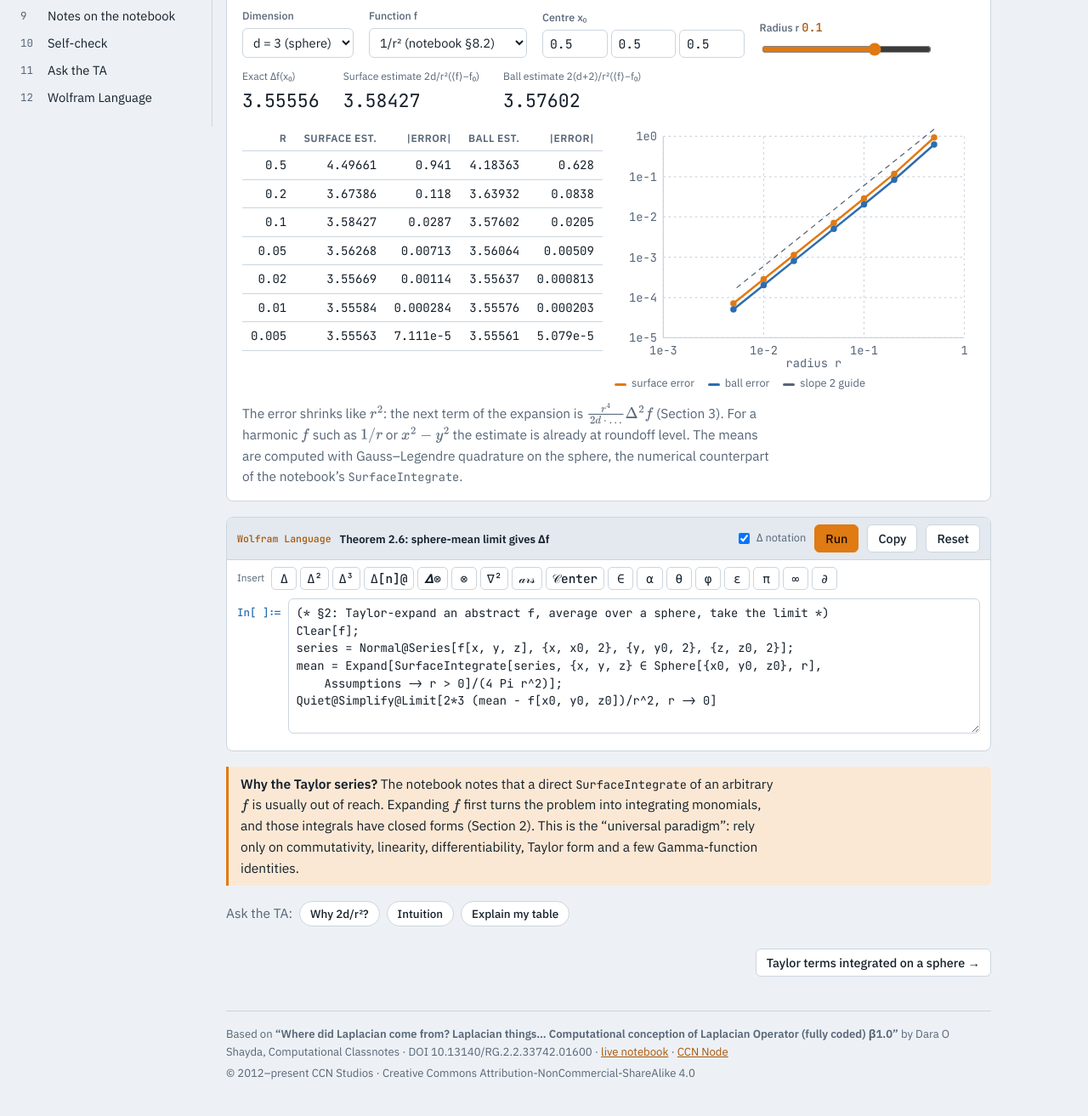
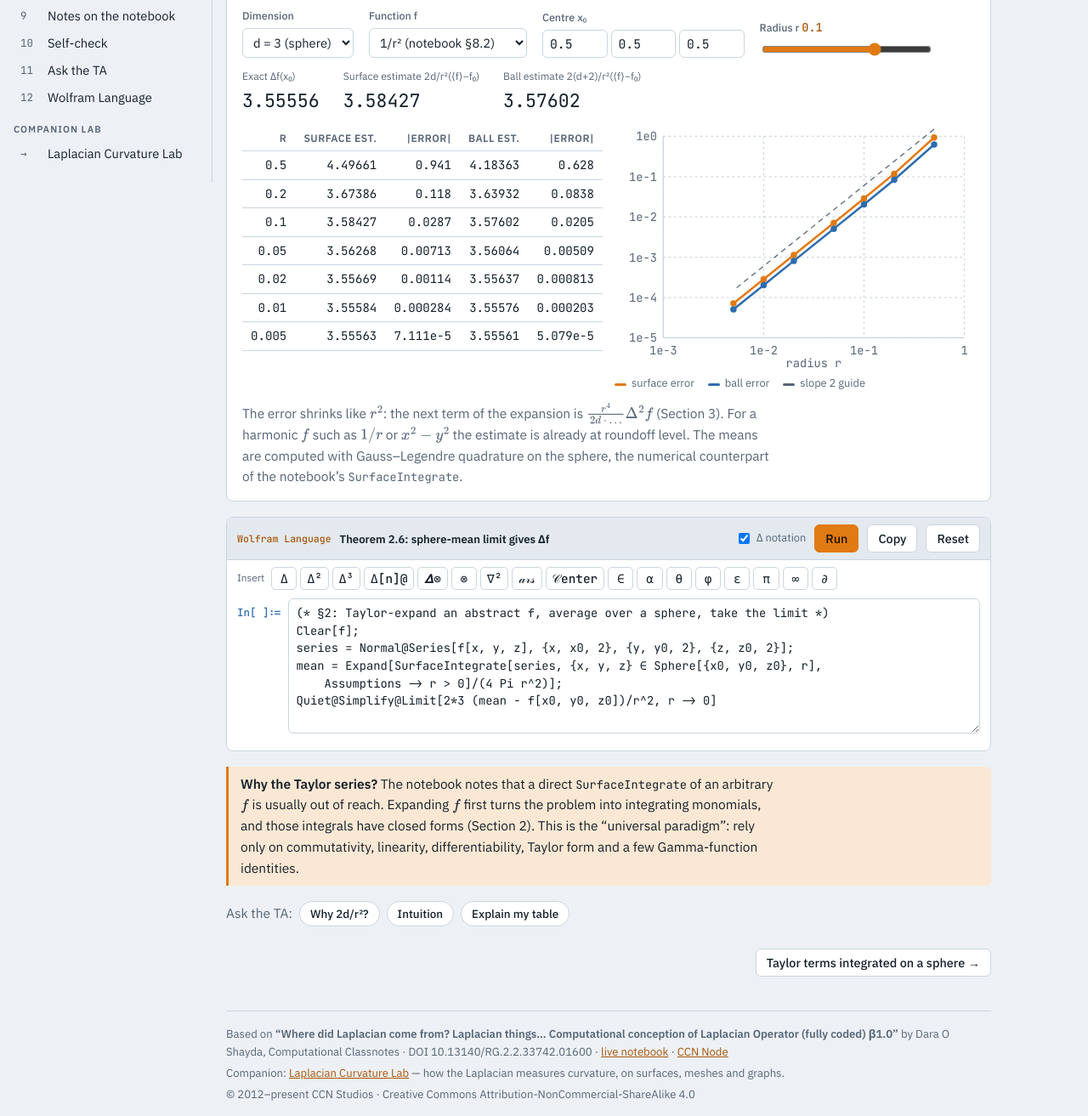
Before and after one commit to lossofgenerality/Laplacian-lab, a plain HTML site: page index.html in a window 1280 px wide. Shown: the part 487-1800 px from the top of the page at 85% size. Drawn offline with nearby package versions, Linux system fonts and the light colour scheme.

Commit message:
Link to the companion Laplacian Curvature Lab
Sidebar entry under "Companion lab" and a footer line pointing to
https://lossofgenerality.github.io/laplacian/lab/Laplacian_Curvature_Lab.html

(c) Computational Classnotes - CC BY-NC-SA 4.0

```diff
--- a/index.html
+++ b/index.html
@@ -264,6 +264,8 @@ footer.credits { max-width: 900px; margin-top: 40px; padding-top: 16px; border-t
   <a href="#quiz" data-m="quiz"><span class="n">10</span><span>Self-check</span></a>
   <a href="#ask" data-m="ask"><span class="n">11</span><span>Ask the TA</span></a>
   <a href="#wolfram" data-m="wolfram"><span class="n">12</span><span>Wolfram Language</span></a>
+  <div class="grp">Companion lab</div>
+  <a href="https://lossofgenerality.github.io/laplacian/lab/Laplacian_Curvature_Lab.html"><span class="n">→</span><span>Laplacian Curvature Lab</span></a>
 </nav>
 
 <main id="main">
@@ -627,6 +629,7 @@ footer.credits { max-width: 900px; margin-top: 40px; padding-top: 16px; border-t
 
 <footer class="credits">
   <div>Based on <b>“Where did Laplacian come from? Laplacian things… Computational conception of Laplacian Operator (fully coded) β1.0”</b> by Dara O Shayda, Computational Classnotes · DOI 10.13140/RG.2.2.33742.01600 · <a href="https://www.wolframcloud.com/obj/ccn2/Published/Laplacian_things.nb" target="_blank" rel="noopener">live notebook</a> · <a href="https://discuss.compclassnotes.com/t/where-did-laplacian-come-from-laplacian-things/477" target="_blank" rel="noopener">CCN Node</a></div>
+  <div>Companion: <a href="https://lossofgenerality.github.io/laplacian/lab/Laplacian_Curvature_Lab.html">Laplacian Curvature Lab</a> — how the Laplacian measures curvature, on surfaces, meshes and graphs.</div>
   <div>© 2012–present CCN Studios · Creative Commons Attribution-NonCommercial-ShareAlike 4.0</div>
 </footer>
 </main>
```
